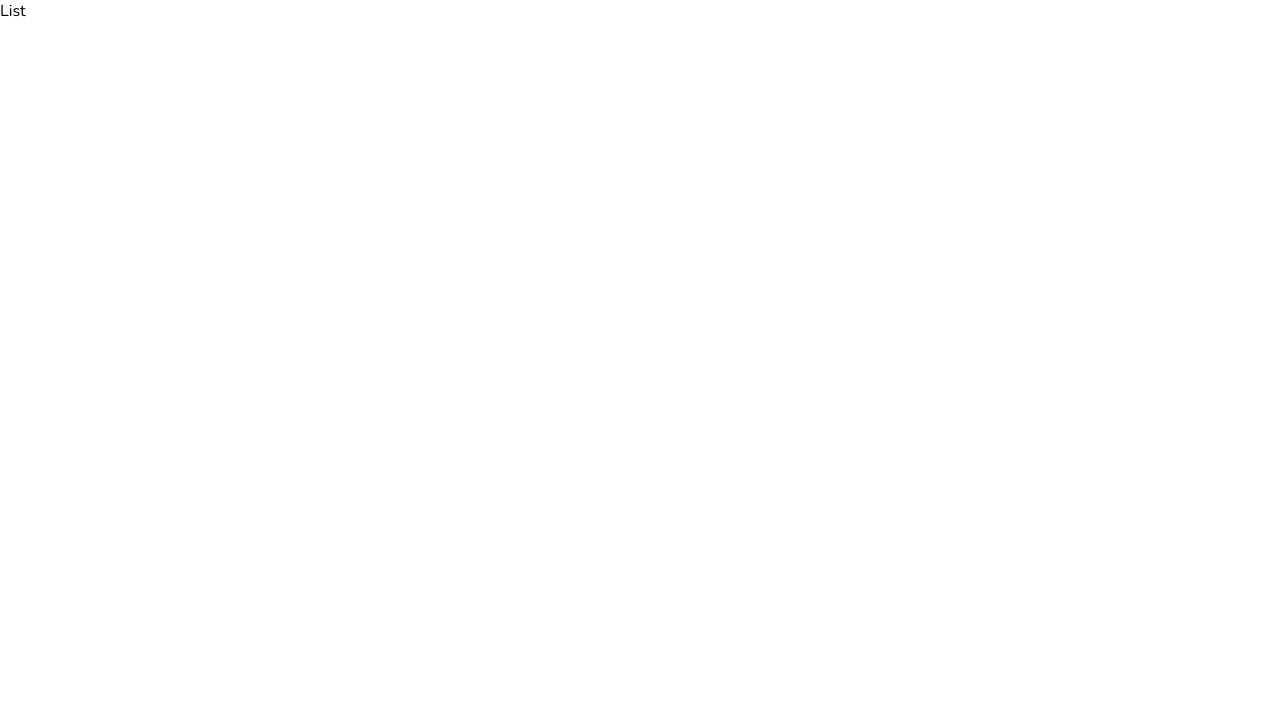
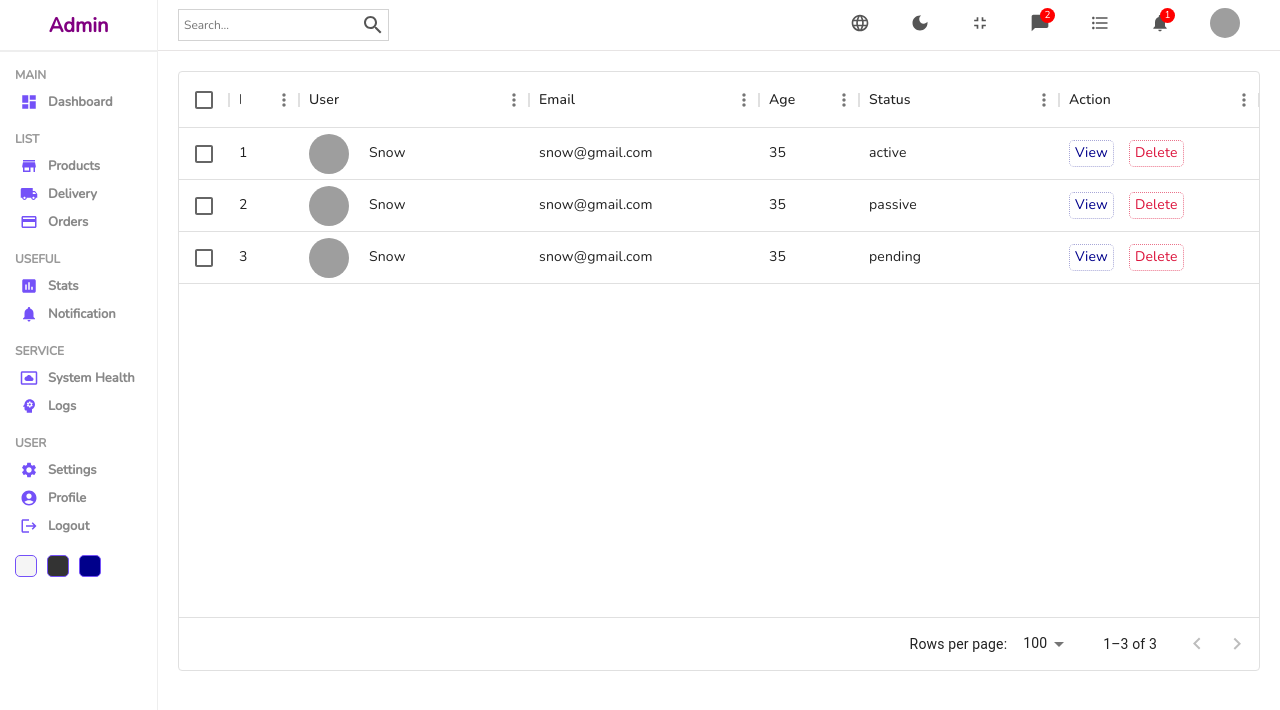
Before and after one commit to mbayi-ios/system, a React (Create React App) app in the folder client/: page /users in a window 1280 px wide. Shown: the top 710 px of the page. Built offline with nearby package versions, Linux system fonts and the light colour scheme; grey boxes are pictures that could not be loaded.

Commit message:
finished datatable

```diff
--- a/client/package.json
+++ b/client/package.json
@@ -7,6 +7,7 @@
     "@emotion/styled": "^11.10.6",
     "@mui/icons-material": "^5.11.11",
     "@mui/material": "^5.11.14",
+    "@mui/x-data-grid": "^6.0.3",
     "@testing-library/jest-dom": "^5.16.5",
     "@testing-library/react": "^13.4.0",
     "@testing-library/user-event": "^13.5.0",
--- /dev/null
+++ b/client/src/components/datatable/Datatable.jsx
@@ -0,0 +1,29 @@
+import React from 'react'
+import './datatable.scss'
+import { DataGrid, GridColDef, GridValueGetterParams } from '@mui/x-data-grid';
+import { userColumns, userRows} from "../../datatablesource"
+
+
+const Datatable = () => {
+  const actionColumn = [{ field: "action", headerName: "Action", width: 200, renderCell:() => {
+    return (
+      <div className="cellAction">
+        <div className="viewButton">View</div>
+        <div className="deleteButton">Delete</div>
+      </div>
+    )
+  }}]
+  return (
+    <div  className ="datatable">
+      <DataGrid
+        rows={userRows}
+        columns={userColumns.concat(actionColumn)}
+        pageSize={5}
+        rowsPerPageOptions={[5]}
+        checkboxSelection
+      />
+    </div>
+  )
+}
+
+export default Datatable
--- /dev/null
+++ b/client/src/components/datatable/datatable.scss
@@ -0,0 +1,60 @@
+.datatable {
+    height: 600px;
+    padding: 20px;
+
+    .cellWithImage {
+        display: flex;
+        align-items: center;
+
+        .cellImage {
+            width: 40px;
+            height: 40px;
+            border-radius: 50%;
+            object-fit: cover;
+            margin-right: 20px;
+
+        }
+
+    }
+    .cellWithStatus {
+        padding: 5px;
+        border-radius: 5px;
+
+        &.active {
+            background-color: rgba(0, 218, 0, 0.05);
+            color:green
+        }
+
+        &.passive {
+            background-color: rgba(255, 0, 0 , 0.05);
+            color: red;
+        }
+        &.pending {
+            background-color: rgba(255, 217, 0 , 0.05);
+            color: goldenrod;
+        }
+    }
+
+    .cellAction {
+        display: flex;
+        align-items: center;
+        gap: 15px;
+
+        .viewButton {
+            padding: 2px 5px;
+            border-radius: 5px;
+            color: darkblue;
+            border: 1px dotted rgba(0, 0, 139, 0.345);
+            cursor: pointer;
+        }
+
+        .deleteButton {
+            padding: 2px 5px;
+            border-radius: 5px;
+            color: crimson;
+            cursor: pointer;
+            border: 1px dotted rgba(220, 20, 60, 0.6);
+        }
+
+    }
+}
--- /dev/null
+++ b/client/src/datatablesource.js
@@ -0,0 +1,66 @@
+export const userColumns = [
+    { field: "id", headerName: "ID", width: 70 },
+    {
+        field: "user", headerName:"User", width: 230, renderCell: (params) => {
+        return (
+            <div className="cellWithImage">
+                <img className="cellImage" src={params.row.image} alt="avatar" />
+                {params.row.username}
+            </div>
+        )
+    },
+
+},
+{
+    field: "email",
+    headerName: "Email",
+    width: 230
+},
+{
+    field: "age",
+    headerName: "Age",
+    width: 100
+},
+
+{
+    field: "status",
+    headerName: "Status",
+    width: 200,
+    RenderCell:(params) => {
+        return (
+            <div class={`cellWithStatus ${params.row.status}` }>{params.row.status}</div>
+        )
+    }
+},
+];
+
+export const userRows = [
+    {
+        id: 1,
+        username: "Snow",
+        image: "https://images.pexels.com/photos/1820770/pexels-photo-1820770.jpeg?auto=compress",
+        status: "active",
+        email: "snow@gmail.com",
+        age: 35
+
+    },
+    {
+        id: 2,
+        username: "Snow",
+        image: "https://images.pexels.com/photos/1820770/pexels-photo-1820770.jpeg?auto=compress",
+        status: "passive",
+        email: "snow@gmail.com",
+        age: 35
+
+    },
+    {
+        id: 3,
+        username: "Snow",
+        image: "https://images.pexels.com/photos/1820770/pexels-photo-1820770.jpeg?auto=compress",
+        status: "pending",
+        email: "snow@gmail.com",
+        age: 35
+
+    }
+
+]
--- a/client/src/pages/List/List.jsx
+++ b/client/src/pages/List/List.jsx
@@ -1,11 +1,17 @@
 import React from 'react'
+import Datatable from '../../components/datatable/Datatable'
+import Navbar from '../../components/navbar/Navbar'
+import Sidebar from '../../components/sidebar/Sidebar'
 import "./List.scss"
 
 const List = () => {
   return (
     <div className="list">
-      List
-
+      <Sidebar />
+      <div className="listContainer">
+      <Navbar />
+      <Datatable />
+      </div>
     </div>
   )
 }
--- a/client/src/pages/List/List.scss
+++ b/client/src/pages/List/List.scss
@@ -0,0 +1,9 @@
+
+.list {
+    display: flex;
+    width: 100%;
+
+    .listContainer {
+        flex: 6;
+    }
+}
```
Also changed, not shown: 1 other file (tests, documents, lock files or other folders).
